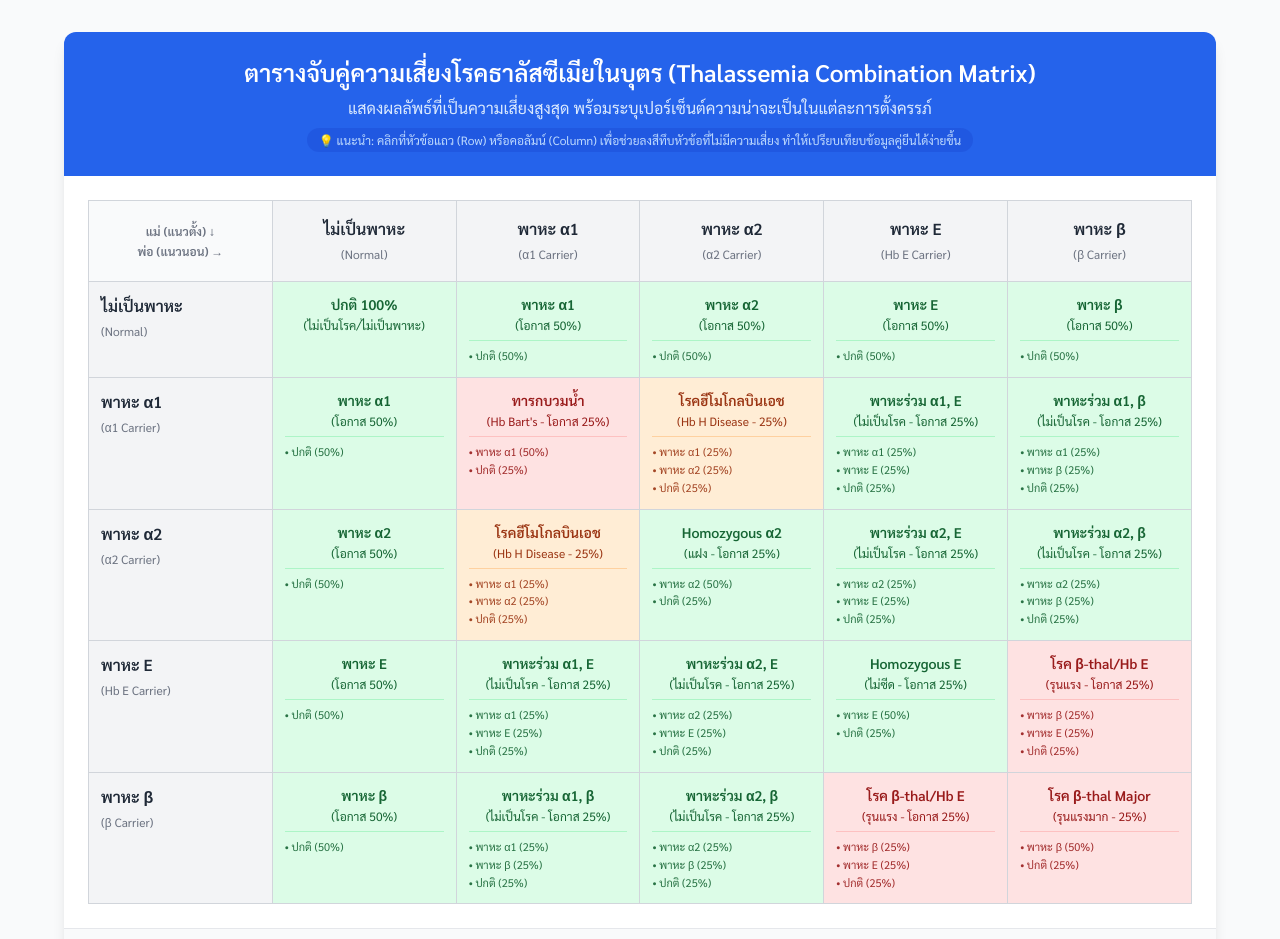
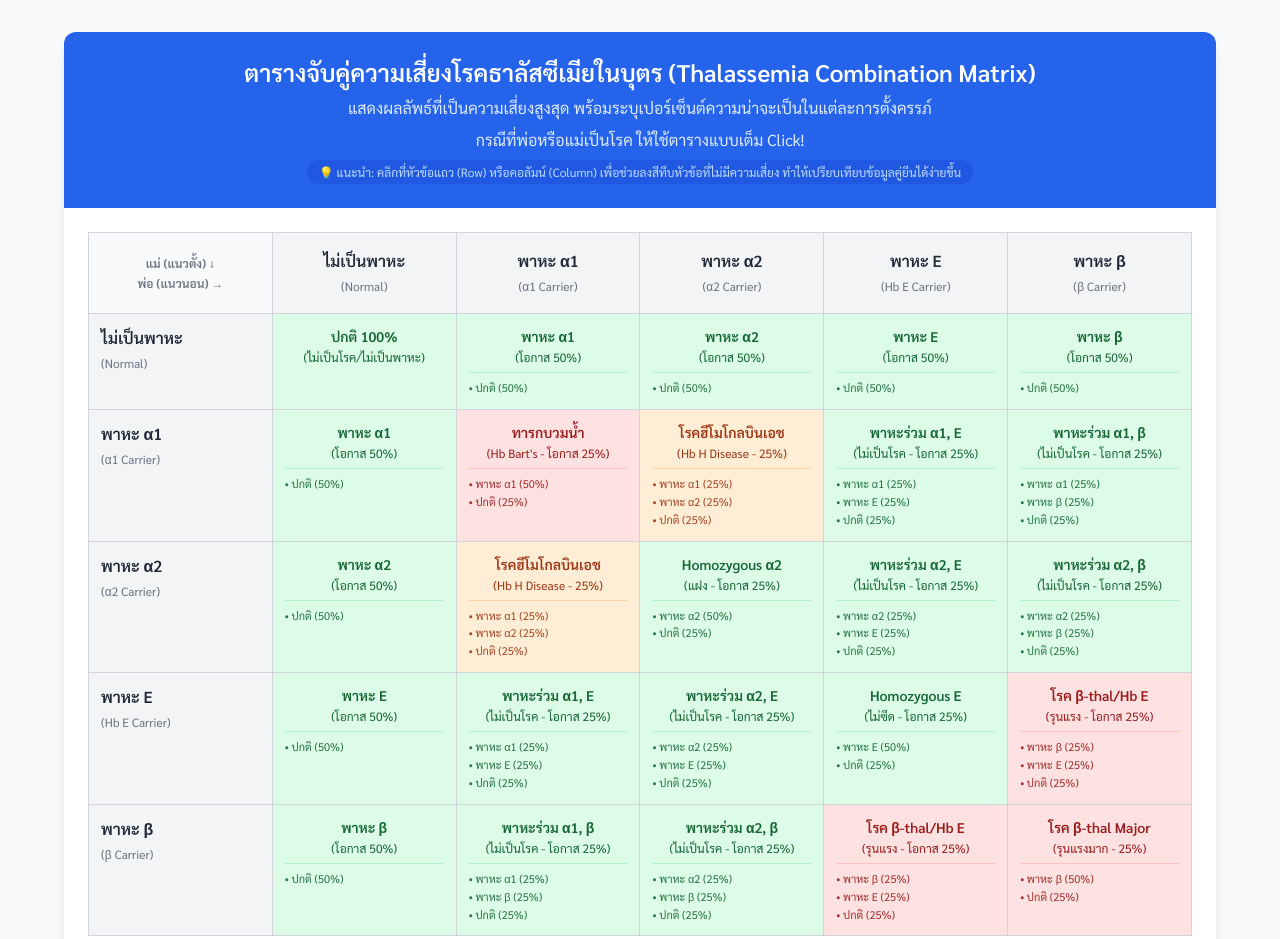
Before and after one commit to Aigineer/Thai-Thal-Matrix, a plain HTML site: page index.html in a window 1280 px wide. Shown: the top 939 px of the page. Drawn offline with nearby package versions, Linux system fonts and the light colour scheme.

Commit message:
Update index.html

```diff
--- a/index.html
+++ b/index.html
@@ -50,6 +50,7 @@
         <div class="p-6 bg-blue-600 text-white text-center">
             <h1 class="text-2xl font-bold">ตารางจับคู่ความเสี่ยงโรคธาลัสซีเมียในบุตร (Thalassemia Combination Matrix)</h1>
             <p class="text-blue-100 mt-2">แสดงผลลัพธ์ที่เป็นความเสี่ยงสูงสุด พร้อมระบุเปอร์เซ็นต์ความน่าจะเป็นในแต่ละการตั้งครรภ์</p>
+            <p class="text-blue-100 mt-2">กรณีที่พ่อหรือแม่เป็นโรค ให้ใช้ตารางแบบเต็ม <a href="https://aigineer.github.io/Thai-Thal-Matrix/">Click!</a></p>
             <p class="text-xs text-blue-200 mt-2 bg-blue-700/50 inline-block px-3 py-1 rounded-full">💡 แนะนำ: คลิกที่หัวข้อแถว (Row) หรือคอลัมน์ (Column) เพื่อช่วยลงสีทึบหัวข้อที่ไม่มีความเสี่ยง ทำให้เปรียบเทียบข้อมูลคู่ยีนได้ง่ายขึ้น</p>
         </div>
 
```
